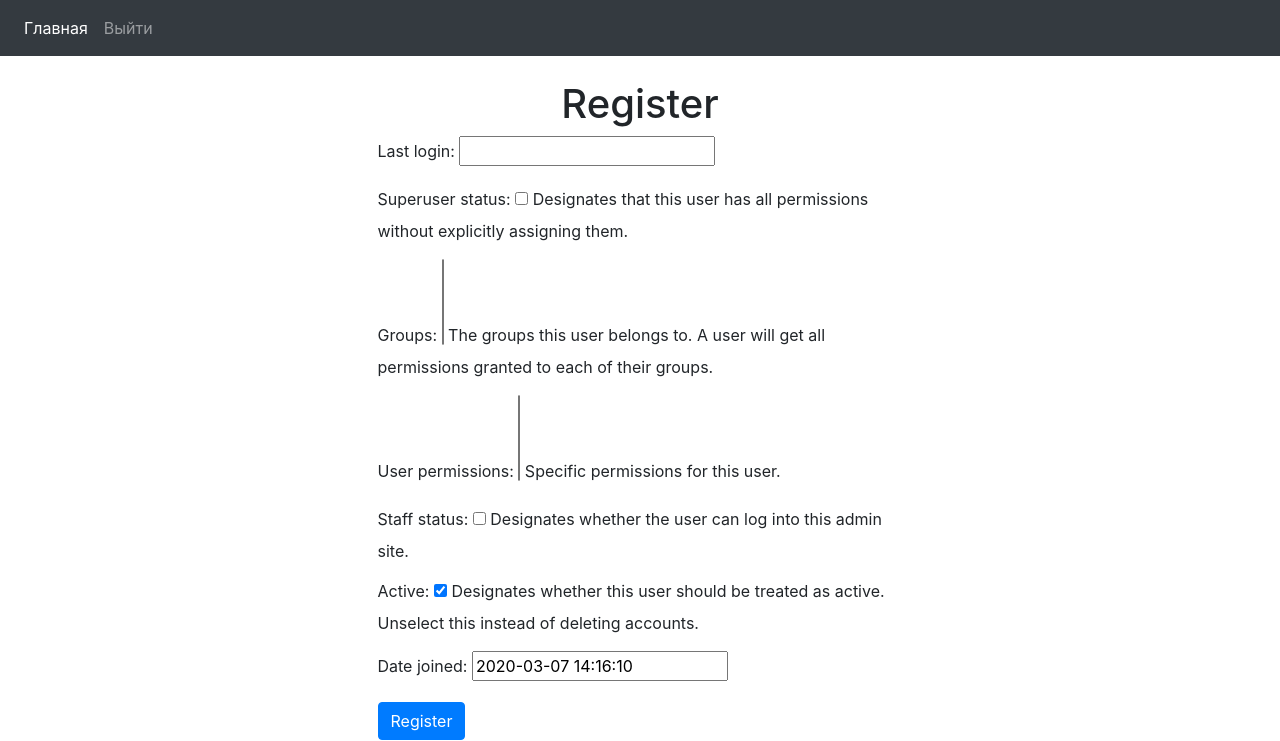
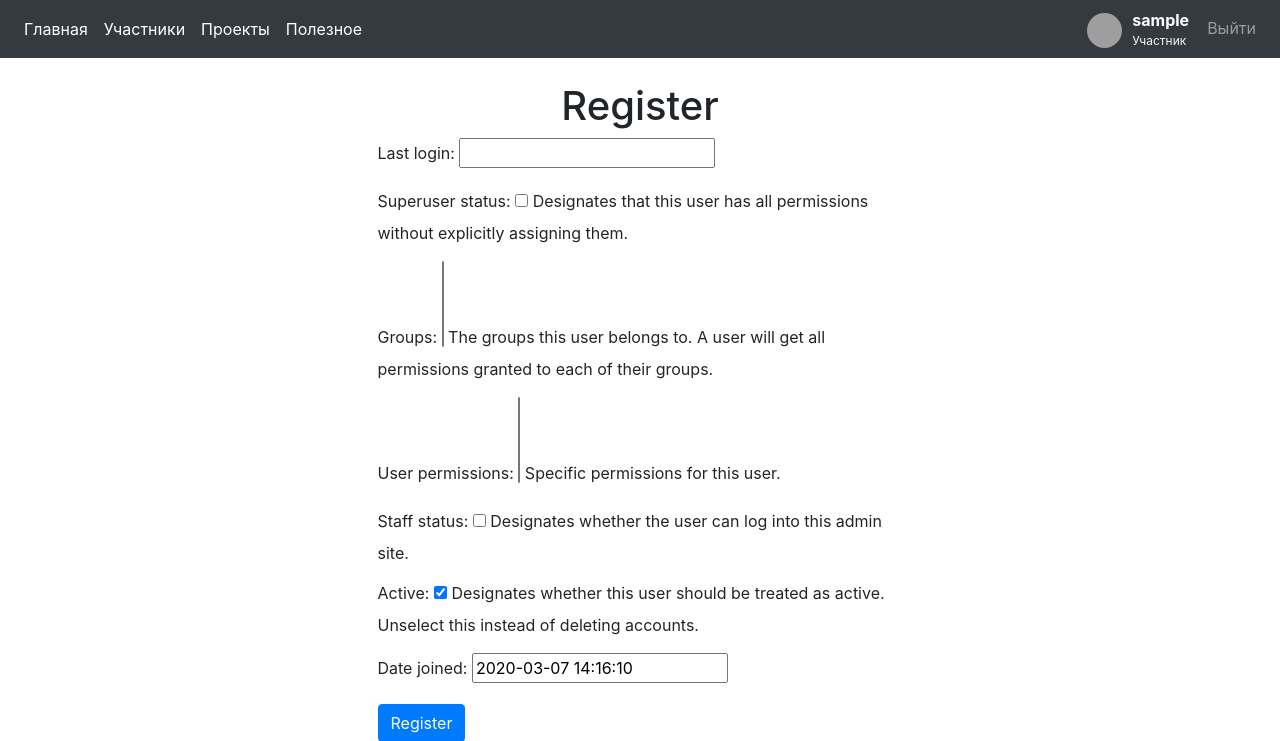
Before and after one commit to painkkiller/startup_club_site, a Django app: page /auth/edit in a window 1280 px wide. Shown: the top 741 px of the page. Run offline with Django 3.2, Linux system fonts and the light colour scheme; the visitor is signed in with stand-in values (Sample User, id 1); some libraries are stand-ins or nearby versions; grey boxes are pictures that could not be loaded.

Commit message:
сделал граватар и сниппет для залогиневшегося юзера

```diff
--- a/club_site/authenticate/templates/base.html
+++ /dev/null
@@ -1,54 +0,0 @@
-<!doctype html>
-<html lang="en">
-  <head>
-    <meta charset="utf-8">
-    <meta name="viewport" content="width=device-width, initial-scale=1, shrink-to-fit=no">
-    <link rel="stylesheet" href="https://stackpath.bootstrapcdn.com/bootstrap/4.4.1/css/bootstrap.min.css" integrity="sha384-Vkoo8x4CGsO3+Hhxv8T/Q5PaXtkKtu6ug5TOeNV6gBiFeWPGFN9MuhOf23Q9Ifjh" crossorigin="anonymous">
-    <title>Стартап клуб</title>
-  </head>
-  <body>
-        <nav class="navbar navbar-expand-lg navbar-dark bg-dark">
-                <button class="navbar-toggler" type="button" data-toggle="collapse" data-target="#navbarSupportedContent" aria-controls="navbarSupportedContent" aria-expanded="false" aria-label="Toggle navigation">
-                  <span class="navbar-toggler-icon"></span>
-                </button>
-
-                <div class="collapse navbar-collapse" id="navbarSupportedContent">
-                  <ul class="navbar-nav mr-auto">
-                    <li class="nav-item active">
-                      <a class="nav-link" href="{% url 'home' %}">Главная<span class="sr-only">(current)</span></a>
-                    </li>
-                    {% if user.is_authenticated %}
-                    <li class="nav-item">
-                        <a class="nav-link" href="{% url 'logout_user' %}">Выйти</a>
-                    </li>
-                    {% else %}
-                    <li class="nav-item">
-                      <a class="nav-link" href="{% url 'login_user' %}">Войти</a>
-                    </li>
-                    <li class="nav-item">
-                        <a class="nav-link" href="{% url 'register' %}">Зарегистрироваться</a>
-                    </li>
-                    {% endif %}
-                  </ul>
-                </div>
-              </nav>
-    <br/>
-    <div class="container">
-        {% if messages %}
-        {% for message in messages %}
-        <div class="alert alert-warning alert-dismissable" role="alert">
-            <button class="close" data-dismiss="alert"><small>x</small></button>
-            {{ message }}
-        </div>
-        {% endfor %}
-        {% endif %}
-   {% block content %}
-   {% endblock %}
-    </div>
-    <!-- Optional JavaScript -->
-    <!-- jQuery first, then Popper.js, then Bootstrap JS -->
-    <script src="https://code.jquery.com/jquery-3.4.1.slim.min.js" integrity="sha384-J6qa4849blE2+poT4WnyKhv5vZF5SrPo0iEjwBvKU7imGFAV0wwj1yYfoRSJoZ+n" crossorigin="anonymous"></script>
-    <script src="https://cdn.jsdelivr.net/npm/popper.js@1.16.0/dist/umd/popper.min.js" integrity="sha384-Q6E9RHvbIyZFJoft+2mJbHaEWldlvI9IOYy5n3zV9zzTtmI3UksdQRVvoxMfooAo" crossorigin="anonymous"></script>
-    <script src="https://stackpath.bootstrapcdn.com/bootstrap/4.4.1/js/bootstrap.min.js" integrity="sha384-wfSDF2E50Y2D1uUdj0O3uMBJnjuUD4Ih7YwaYd1iqfktj0Uod8GCExl3Og8ifwB6" crossorigin="anonymous"></script>
-  </body>
-</html>
--- a/club_site/authenticate/views.py
+++ b/club_site/authenticate/views.py
@@ -75,7 +75,6 @@ def register_user(request):
 def edit_profile(request):
     if request.method == 'POST':
         form = EditProfileForm(request.POST, request.user)
-        print('form', form.errors)
         if form.is_valid():
             form.save()
             messages.success(request, ('you edited profile'))
@@ -86,11 +85,9 @@ def edit_profile(request):
     return render(request, 'register.html', context)
 
 def activate_user(request, uidb64, token):
-    print('activate_user', request, 'uidb64', uidb64, 'token', token)
     try:
         uid = force_text(urlsafe_base64_decode(uidb64))
         user = User.objects.get(pk=uid)
-        # print('activate_user', user, account_activation_token.check_token(user, token))
     except(TypeError, ValueError, OverflowError, User.DoesNotExist):
         user = None
     if user is not None and account_activation_token.check_token(user, token):
--- /dev/null
+++ b/club_site/core/static/basestyles.css
@@ -0,0 +1,32 @@
+.usersnippet {
+    display: flex;
+}
+
+.snippet_info {
+    margin-left: 10px;
+    margin-right: 10px;
+}
+
+.gravataricon {
+    margin-top: 5px;
+    width: 35px;
+    height: 35px;
+    border-radius: 50%;
+}
+
+.username {
+    color: white;
+    font-size: 16px;
+    font-weight: bold;
+}
+
+.username:hover {
+    color: white;
+    text-decoration: none;
+}
+
+.userrole {
+    color: whitesmoke;
+    font-size: 12px;
+    margin-bottom: 0;
+}
--- a/club_site/core/templates/base.html
+++ b/club_site/core/templates/base.html
@@ -1,9 +1,12 @@
+{% load avatar %}
+{% load static %}
 <!doctype html>
 <html lang="en">
   <head>
     <meta charset="utf-8">
     <meta name="viewport" content="width=device-width, initial-scale=1, shrink-to-fit=no">
     <link rel="stylesheet" href="https://stackpath.bootstrapcdn.com/bootstrap/4.4.1/css/bootstrap.min.css" integrity="sha384-Vkoo8x4CGsO3+Hhxv8T/Q5PaXtkKtu6ug5TOeNV6gBiFeWPGFN9MuhOf23Q9Ifjh" crossorigin="anonymous">
+    <link rel="stylesheet" type="text/css" href="{% static 'basestyles.css' %}">
     <title>Стартап клуб</title>
   </head>
   <body>
@@ -31,6 +34,15 @@
                   </ul>
                   <ul class="navbar-nav">
                         {% if user.is_authenticated %}
+                        <li class="nav-item">
+                          <div class="usersnippet">
+                            <img class="gravataricon" src="{{ user|gravatar:35 }}" />
+                            <div class="snippet_info">
+                              <a class="username" href="#">{{ user.username }}</a>
+                              <p class="userrole">Участник</p>
+                            </div>
+                          </div>
+                        </li>
                         <li class="nav-item">
                             <a class="nav-link" href="{% url 'logout_user' %}">Выйти</a>
                         </li>
--- /dev/null
+++ b/club_site/core/templatetags/avatar.py
@@ -0,0 +1,12 @@
+from hashlib import md5
+from django import template
+
+
+register = template.Library()
+
+@register.filter(name='gravatar')
+def gravatar(user, size=35):
+    email = str(user.email.strip().lower()).encode('utf-8')
+    email_hash = md5(email).hexdigest()
+    url = "//www.gravatar.com/avatar/{0}?s={1}&d=identicon&r=PG"
+    return url.format(email_hash, size)
```
Also changed, not shown: club_site/core/templatetags/__init__.py (added).
